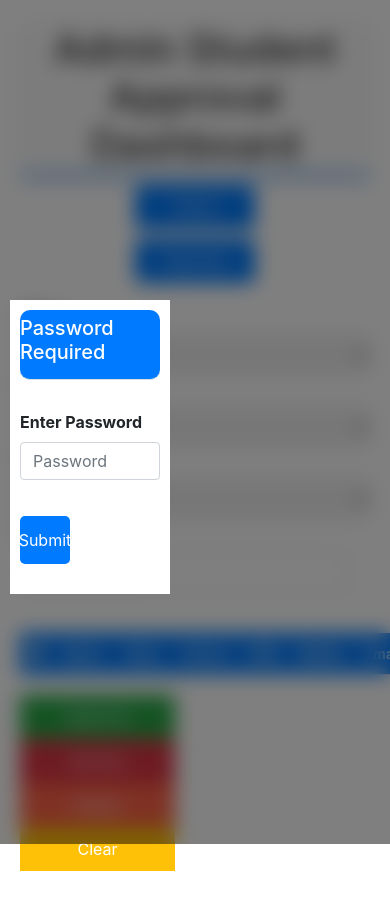
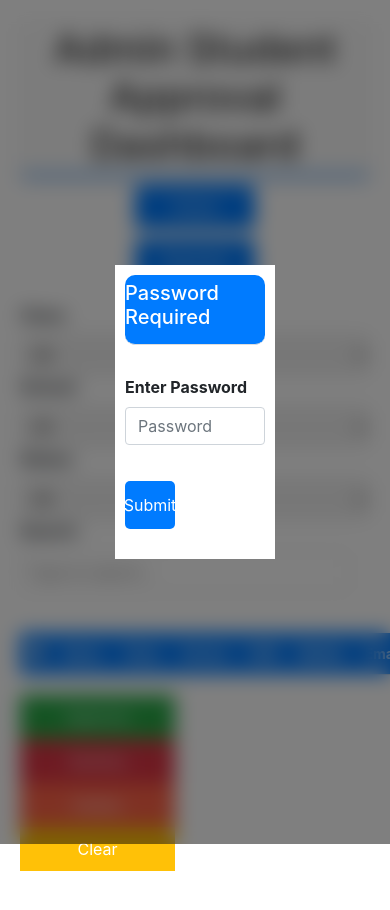
Before and after one commit to rahulkrddd/KP01, a website: page public/admin.html in a window 390 px wide. Shown: the top 910 px of the page. Drawn offline with nearby package versions, Linux system fonts and the light colour scheme; no server answers.

Commit message:
Update admin.css

```diff
--- a/public/styles/admin.css
+++ b/public/styles/admin.css
@@ -485,7 +485,7 @@ h1:hover {
 /* Mobile-specific styles */
 @media (max-width: 768px) {
     .popup-content {
-        position: absolute; /* Position relative to the parent .popup-overlay */
+        position: static; /* Position relative to the parent .popup-overlay */
         top: 300px;
         left: 10px;
         width: 41%; /* Set width to 40% */
```
